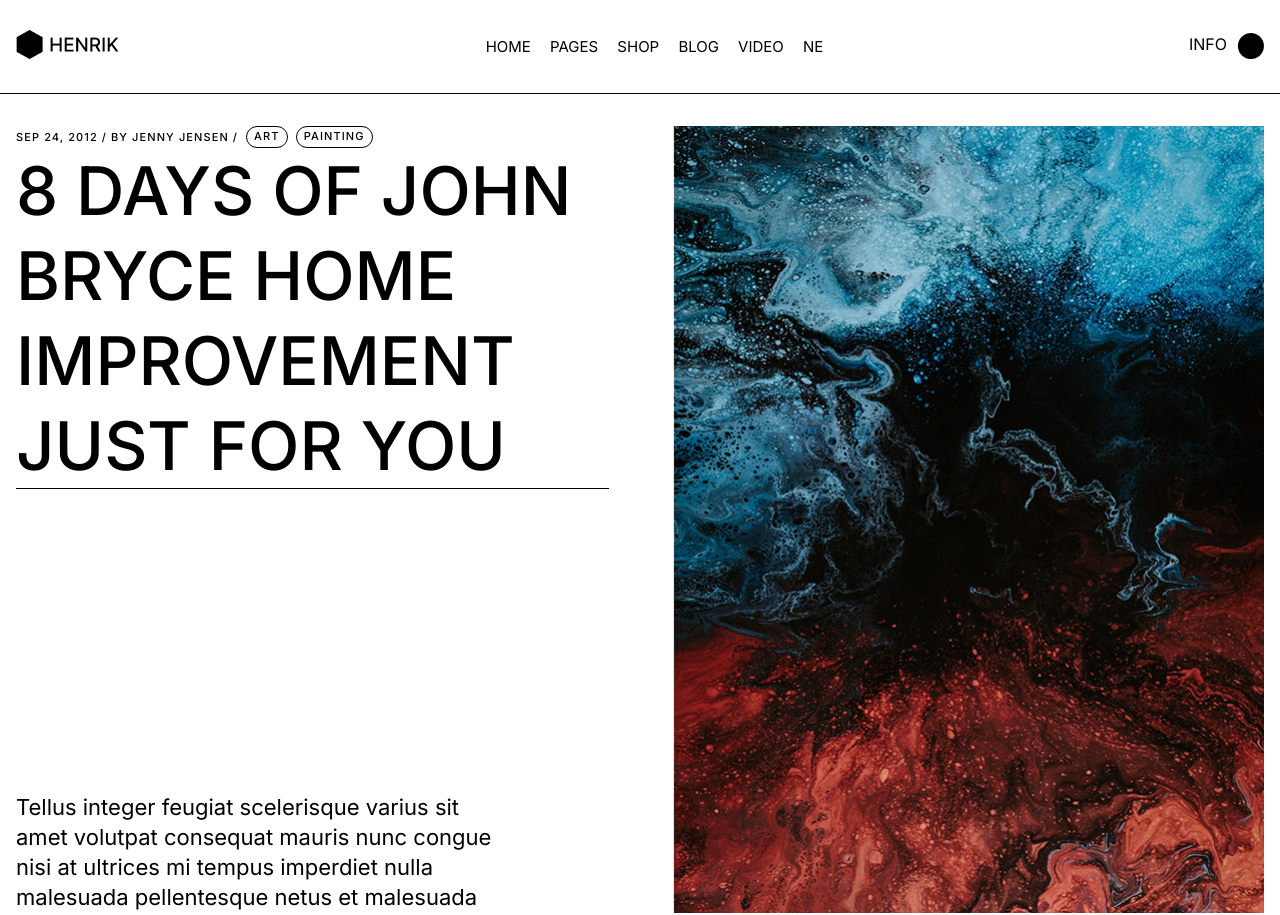
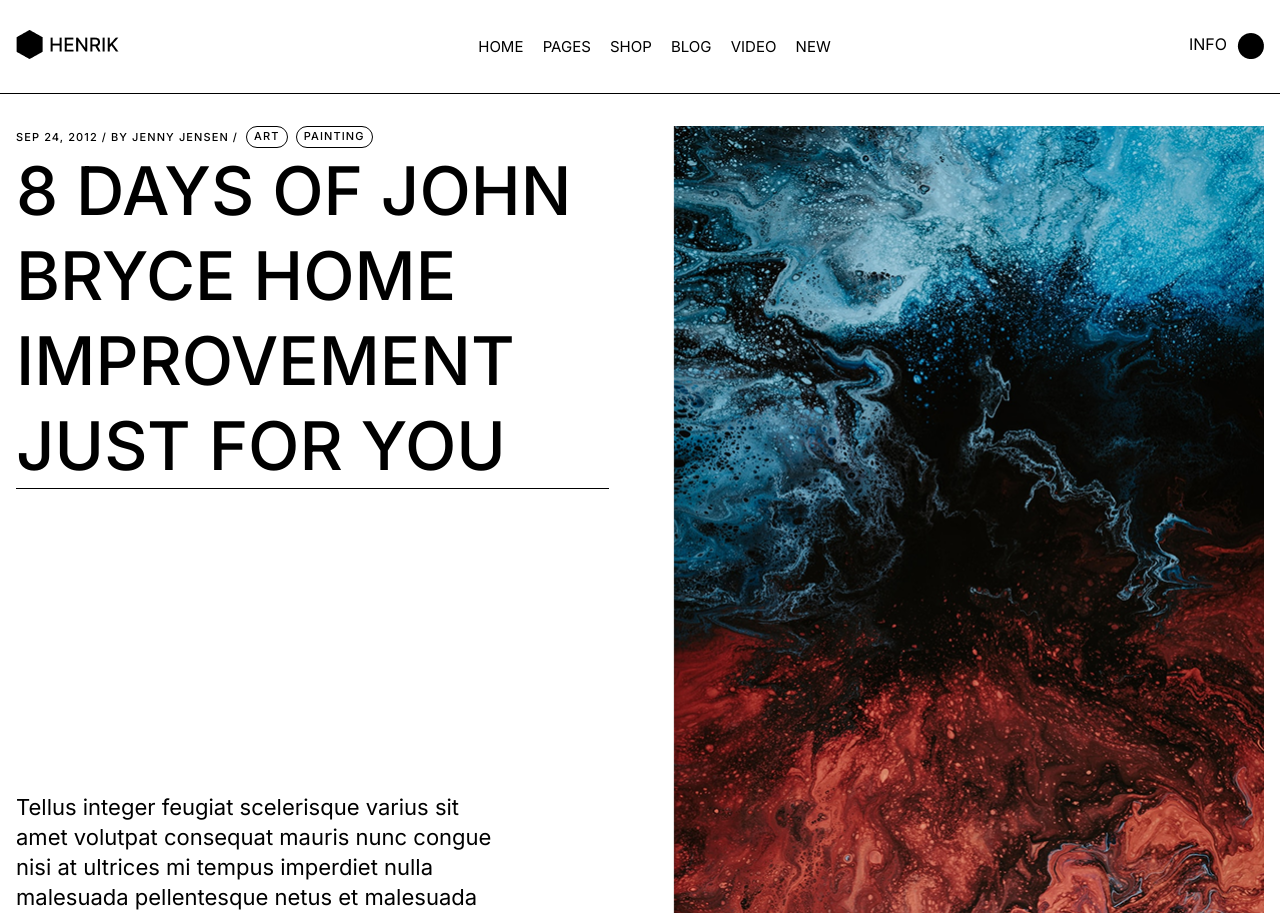
Before and after one commit to israelaladesanmi6-netizen/maga, a plain HTML site: page index2.html in a window 1280 px wide. Shown: the top 915 px of the page. Drawn offline with Linux system fonts and the light colour scheme.

Commit message:
i edited the new

```diff
--- a/index2.html
+++ b/index2.html
@@ -39,7 +39,7 @@
                 <a href="">Video</a>
               </li>
               <li>
-                <a href="">Ne</a>
+                <a href="">New</a>
               </li>
             </ul>
           </div>
```
